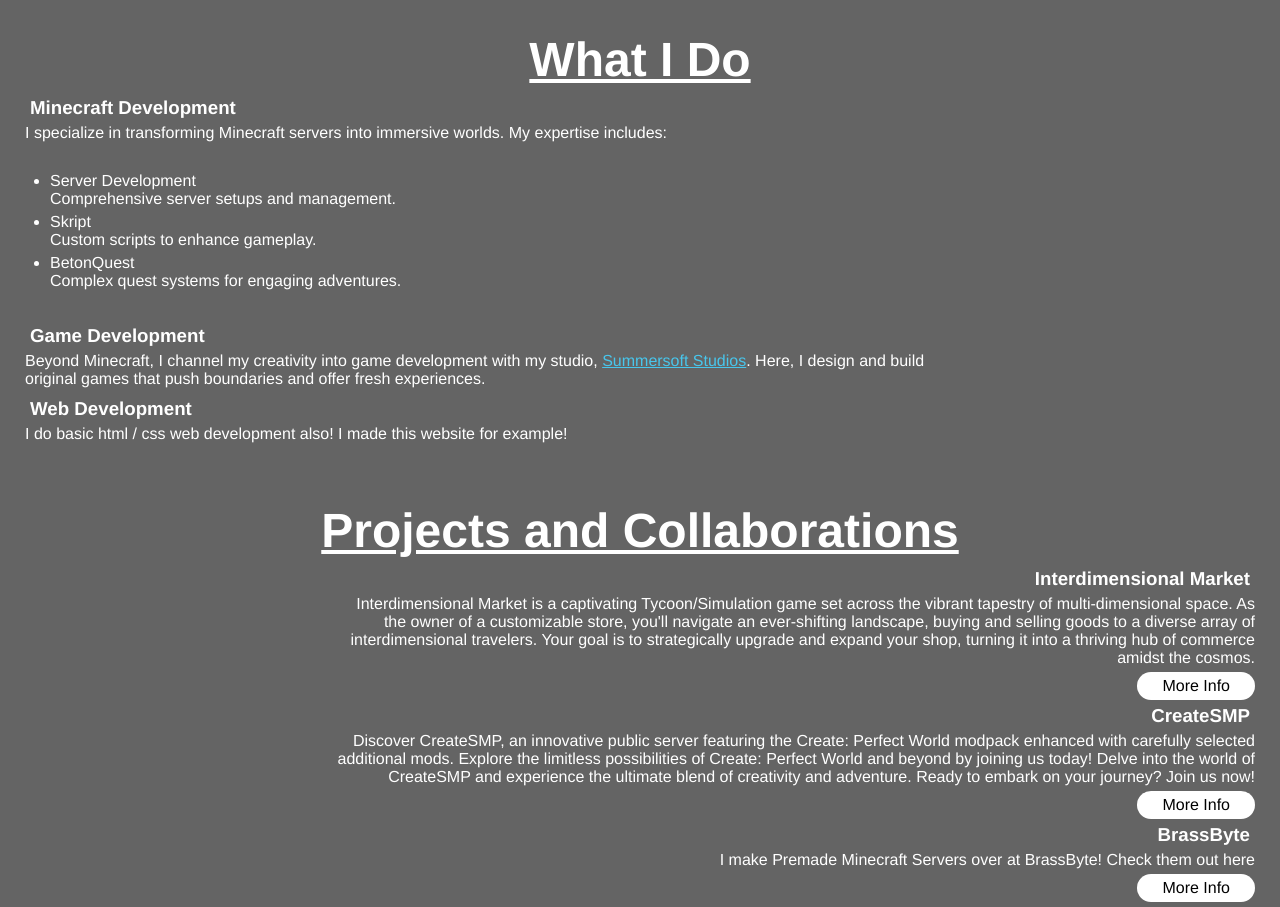
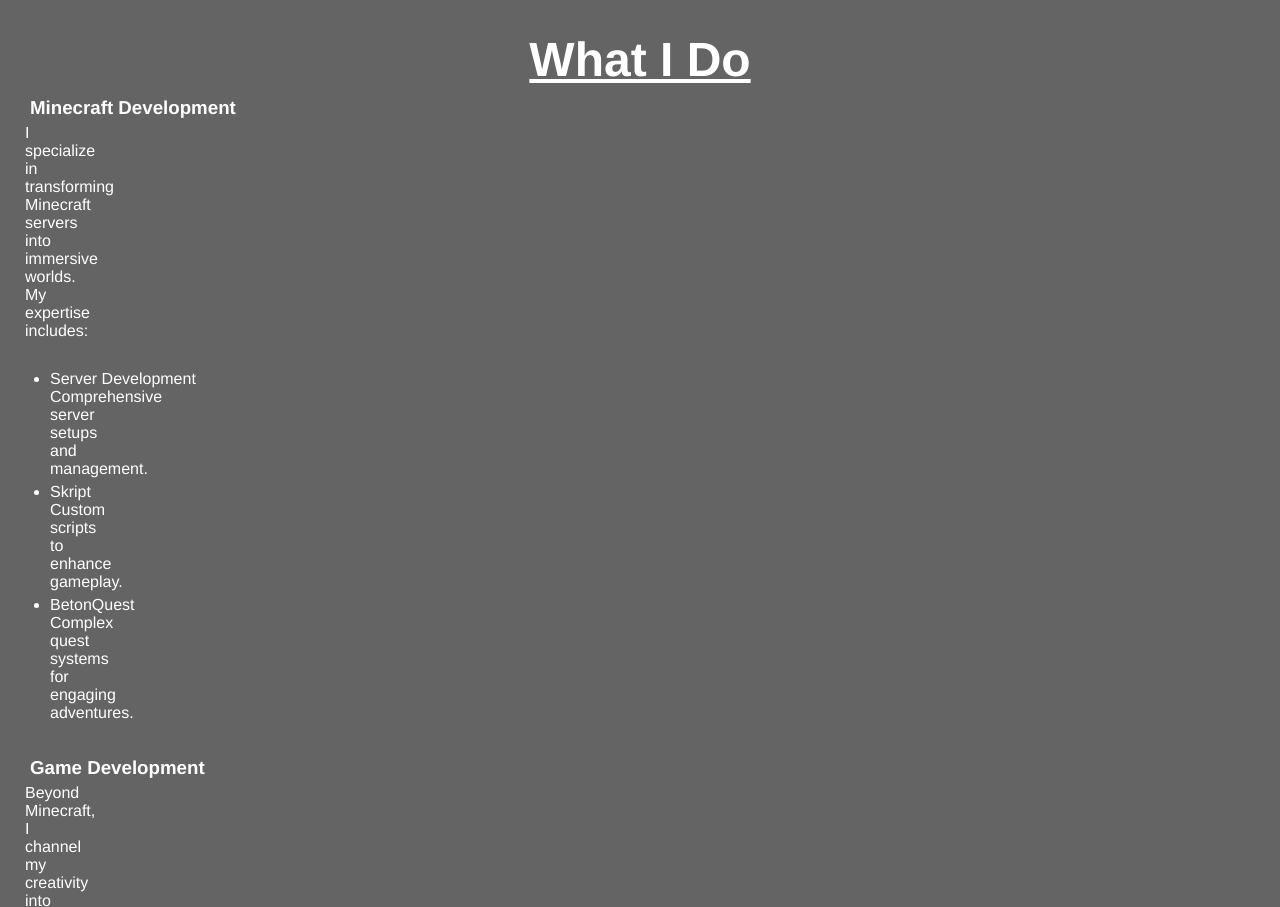
Before and after one commit to ajjswift/astraldev.info, a plain HTML site: page index.html in a window 1280 px wide. Shown: the part 1240-2147 px from the top of the page. Drawn offline with Linux system fonts and the light colour scheme.

Commit message:
Update main.css

```diff
--- a/main.css
+++ b/main.css
@@ -127,20 +127,16 @@ i {
     padding: 5px;
 }
 
-.whatido p{
-    padding-right: 25%;
+.whatido p, .projects p{
+    padding-right: 50%;
     padding-bottom: 5px;
+    max-width: 40vw;
 }
 
 .projects {
     background-color: rgb(100, 100, 100);
     text-align: right;
     text-decoration: none;
-}
-
-.projects p {
-    padding-left: 25%;
-    padding-bottom: 5px;
 }
 
 .info {
```
